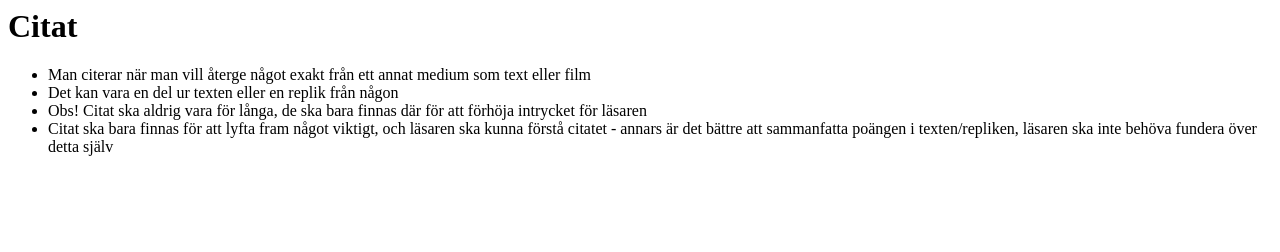
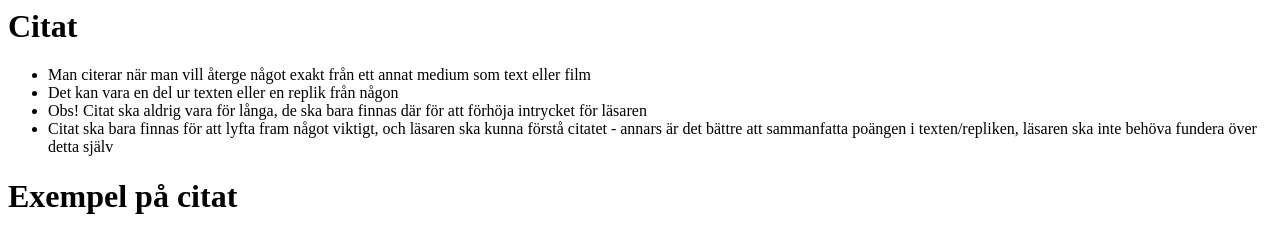
Before and after one commit to TheMegaRabbit/TheMegaRabbit.github.io, a plain HTML site: page index.html in a window 1280 px wide. Drawn offline with Linux system fonts and the light colour scheme.

Commit message:
Update index.html

```diff
--- a/index.html
+++ b/index.html
@@ -11,5 +11,6 @@
         <li>Obs! Citat ska aldrig vara för långa, de ska bara finnas där för att förhöja intrycket för läsaren</li>
         <li>Citat ska bara finnas för att lyfta fram något viktigt, och läsaren ska kunna förstå citatet - annars är det bättre att sammanfatta poängen i texten/repliken, läsaren ska inte behöva fundera över detta själv</li>
     </ul>
+    <h1>Exempel på citat</h1>
 </body>
 </html>
```
